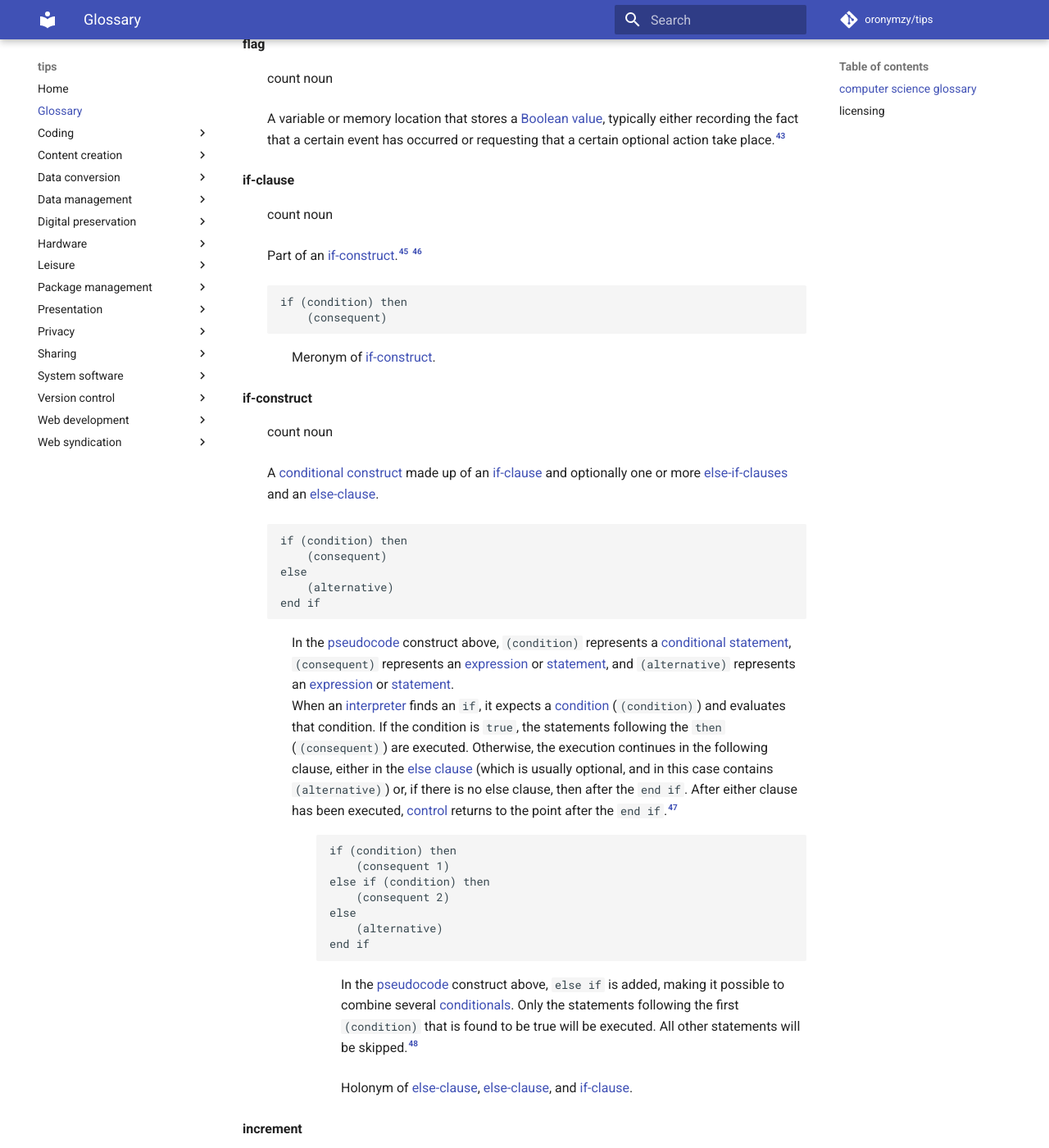
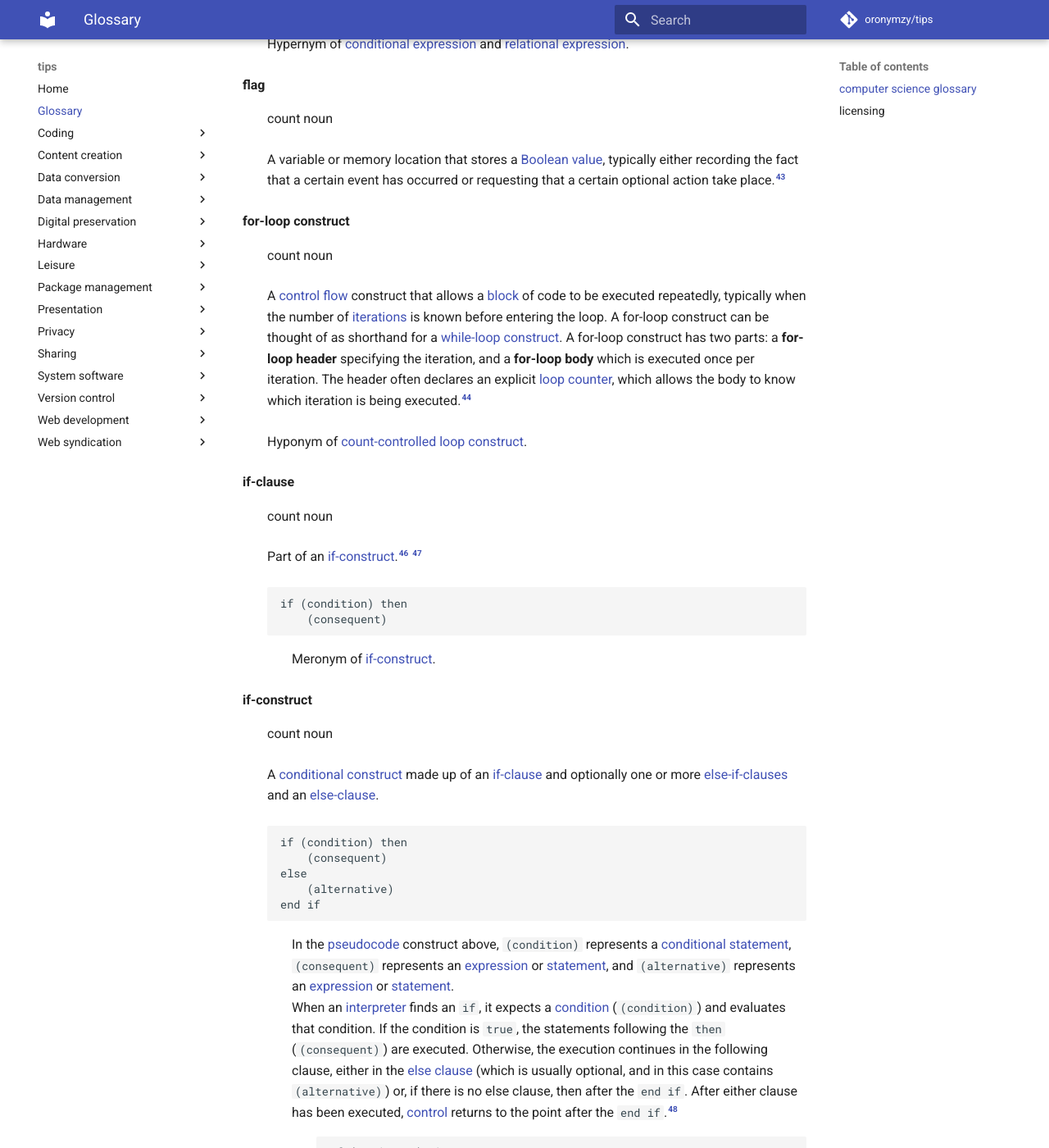
Before and after one commit to oronymzy/tips, an MkDocs documentation site: the page built from docs/glossry.md, in a window 1280 px wide and 1400 px high, scrolled down 8338 px. Shown: the whole window at 82% size. Built offline with MkDocs 1.6.1 and Material for MkDocs 9.7.7, drawn with Linux system fonts in a browser that asks for light colours; comment, search, counter and statistics services are not loaded; some of the changed text lies outside the part shown.

Commit message:
Add 'for-loop construct' concept, add list item
Add 'for-loop construct' concept, with footnote.
Add 'For loop' unordered list item with hyperlink in 'licensing'
section.
Relocate 'count-controlled loop construct' section
into correct position when alphabetical order is considered.
Add semantic relation between 'for-loop construct'
and 'count-controlled loop construct'.

```diff
--- a/docs/glossry.md
+++ b/docs/glossry.md
@@ -100,6 +95,12 @@ else
 **control variable** {: #controlvariabledef }
 : count noun
 : A [variable](https://en.wikipedia.org/wiki/Variable_(computer_science)) that is used to regulate the [flow of control](https://en.wikipedia.org/wiki/Control_flow) of a program. In definite [iteration](#iterationdef), control variables are variables which are successively assigned (or bound to) [values](#valuedef) from a predetermined sequence of values.[^controlvariabledef1] [^controlvariabledef-note1]
+
+**count-controlled loop construct** {: #countcontrolledloopconstructdef }
+: count noun
+: A [loop construct](#loopconstructdef) that [iterates](#iterationdef) a certain number of times.[^countcontrolledloopconstructdef-note1]
+: Hypernym of [for-loop construct](#forloopconstructdef).
+: Hyponym of [loop construct](#loopconstructdef).
 
 **counter** {: #counterdef }
 : count noun
@@ -175,6 +176,11 @@ else if (condition) then
 **flag** {: #flagdef }
 : count noun
 : A variable or memory location that stores a [Boolean](#Booleandef) [value](#valuedef), typically either recording the fact that a certain event has occurred or requesting that a certain optional action take place.[^flagdef-note1]
+
+**for-loop construct** {: #forloopconstructdef }
+: count noun
+: A [control flow](https://en.wikipedia.org/wiki/Control_flow) construct that allows a [block](#blockdef) of code to be executed repeatedly, typically when the number of [iterations](#iterationdef) is known before entering the loop. A for-loop construct can be thought of as shorthand for a [while-loop construct](#whileloopconstructdef). A for-loop construct has two parts: a **for-loop header** specifying the iteration, and a **for-loop body** which is executed once per iteration. The header often declares an explicit [loop counter](#loopcounterdef), which allows the body to know which iteration is being executed.[^forloopconstructdef-note1]
+: Hyponym of [count-controlled loop construct](#countcontrolledloopconstructdef).
 
 **if-clause** {: #ifclausedef }
 : count noun
@@ -392,6 +398,7 @@ The code fragments above are written in the [C programming language](https://en.
 - [Entity](https://en.wikipedia.org/w/index.php?title=Entity&oldid=880867147)
 - [Entry point](https://en.wikipedia.org/w/index.php?title=Entry_point&oldid=881544189)
 - [Expression (computer science)](https://en.wikipedia.org/w/index.php?title=Expression_(computer_science)&oldid=878391104)
+- [For loop](https://en.wikipedia.org/w/index.php?title=For_loop&oldid=876221986).
 - [For loop§Loop counters](https://en.wikipedia.org/w/index.php?title=For_loop&oldid=876221986#Loop_counters)
 - [Increment and decrement operators](https://en.wikipedia.org/w/index.php?title=Increment_and_decrement_operators&oldid=879445217)
 - [Lexical analysis§Token](https://en.wikipedia.org/w/index.php?title=Lexical_analysis&oldid=872271284).
@@ -472,6 +479,7 @@ on Wiktionary, with changes made.
 [^expressiondef2]: [Programming in C](https://www.cs.drexel.edu/~rweaver/COURSES/ISTC-2/TOPICS/expr.html) Accessed July 6, 2009
 [^expressiondef-note1]: This definition is similar to [Wikipedia's definition](https://en.wikipedia.org/wiki/Expression_(computer_science)), with changes made.
 [^flagdef-note1]: This definition is based on [Wiktionary's definition](https://en.wiktionary.org/wiki/flag#Noun).
+[^forloopconstructdef-note1]: This definition is based on [Wikipedia's definition](https://en.wikipedia.org/wiki/For_loop).
 [^conditionalexpressiondef-note1]: This definition is based on [Wikipedia's definition](https://en.wikipedia.org/wiki/Conditional_(computer_programming)#If%E2%80%93then%E2%80%93else_expressions).
 [^iforelseorelseiforclausedef-note1]: This definition is based on [an answer on Stack Overflow by tvanfosson](https://stackoverflow.com/questions/4877903/the-term-clause-in-the-context-of-programming/4877948#4877948).
 [^iforelseorelseiforclausedef-note2]: This definition is based on [an answer on Software Engineering Stack Exchange by Robert Harvey](https://softwareengineering.stackexchange.com/questions/234331/in-an-if-statement-what-are-an-if-clause-and-a-then-clause/234337#234337).
```
Also changed, not shown: other parts of docs/glossry.md (+0 -5 lines).
